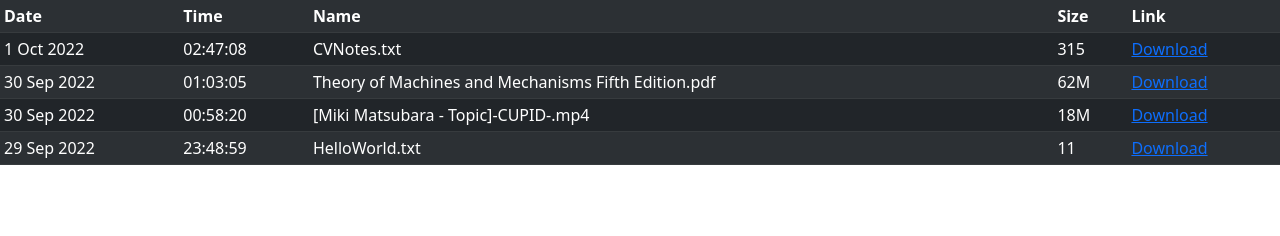
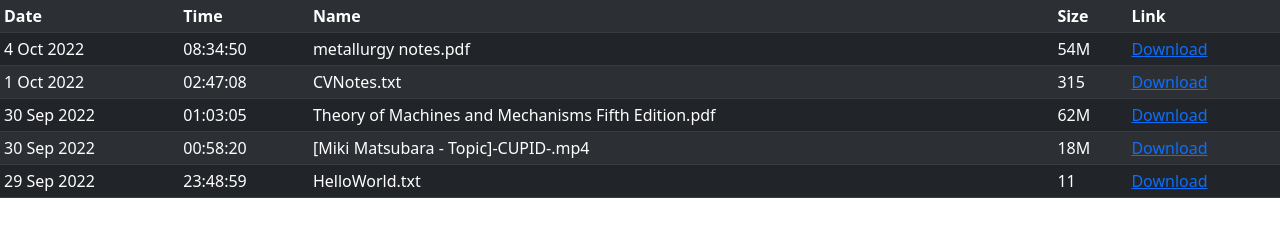
Before and after one commit to codernakul/uploads, a plain HTML site: page index.html in a window 1280 px wide. Drawn offline with nearby package versions, Linux system fonts and the light colour scheme.

Commit message:
Added metallurgy notes.pdf

```diff
--- a/index.html
+++ b/index.html
@@ -19,7 +19,8 @@
       <th>Name</th>
       <th>Size</th>
       <th>Link</th>
-    </tr><tr> <td>1 Oct 2022</td> <td>02:47:08</td> <td>CVNotes.txt</td> <td>315</td> <td><a href="https://0x0.st/o4xb.txt">Download</a></td> </tr>
+    </tr><tr> <td>4 Oct 2022</td> <td>08:34:50</td> <td>metallurgy notes.pdf</td> <td>54M</td> <td><a href="https://0x0.st/oJaU.pdf">Download</a></td> </tr>
+<tr> <td>1 Oct 2022</td> <td>02:47:08</td> <td>CVNotes.txt</td> <td>315</td> <td><a href="https://0x0.st/o4xb.txt">Download</a></td> </tr>
 <tr> <td>30 Sep 2022</td> <td>01:03:05</td> <td>Theory of Machines and Mechanisms Fifth Edition.pdf</td> <td>62M</td> <td><a href="https://0x0.st/o42Z.pdf">Download</a></td> </tr>
 <tr> <td>30 Sep 2022</td> <td>00:58:20</td> <td>[Miki Matsubara - Topic]-CUPID-.mp4</td> <td>18M</td> <td><a href="https://0x0.st/o428.mp4">Download</a></td> </tr>
 <tr> <td>29 Sep 2022</td> <td>23:48:59</td> <td>HelloWorld.txt</td> <td>11</td> <td><a href="https://0x0.st/i4wY.txt">Download</a></td> </tr>
```
